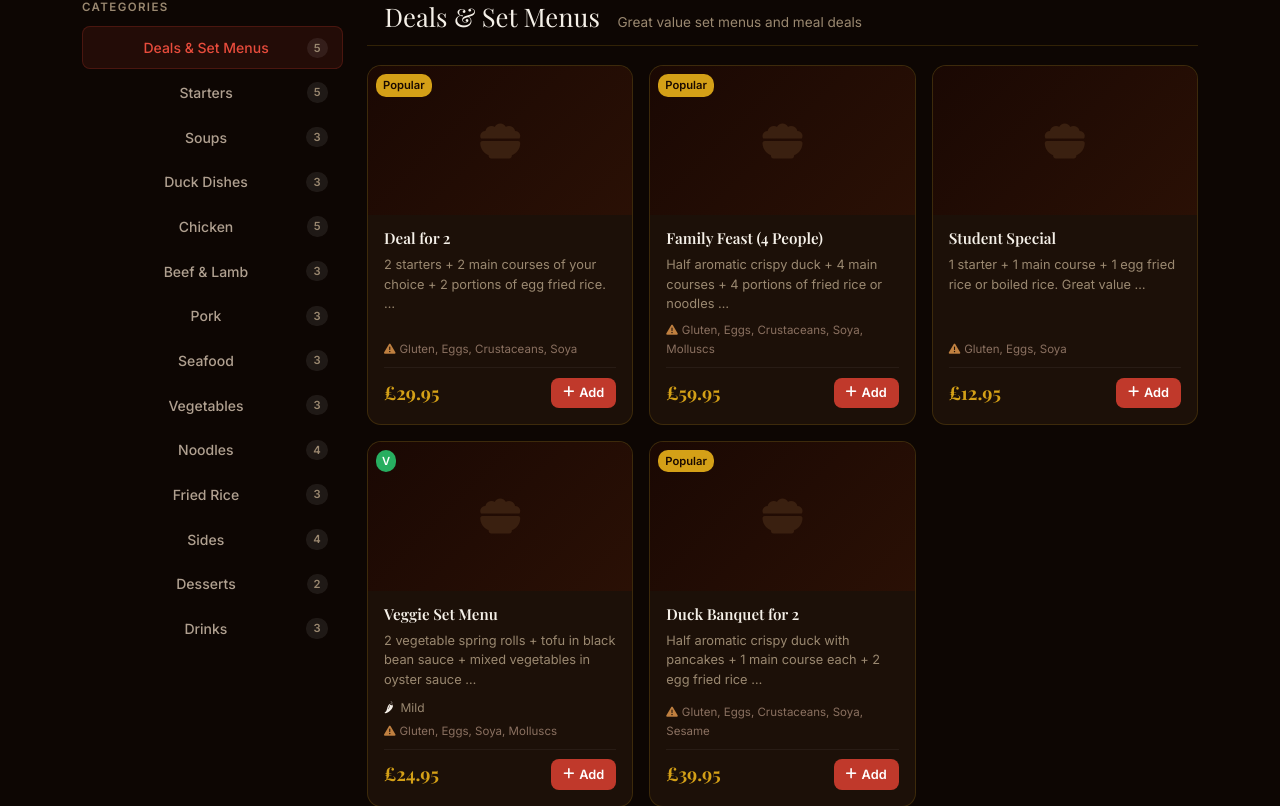
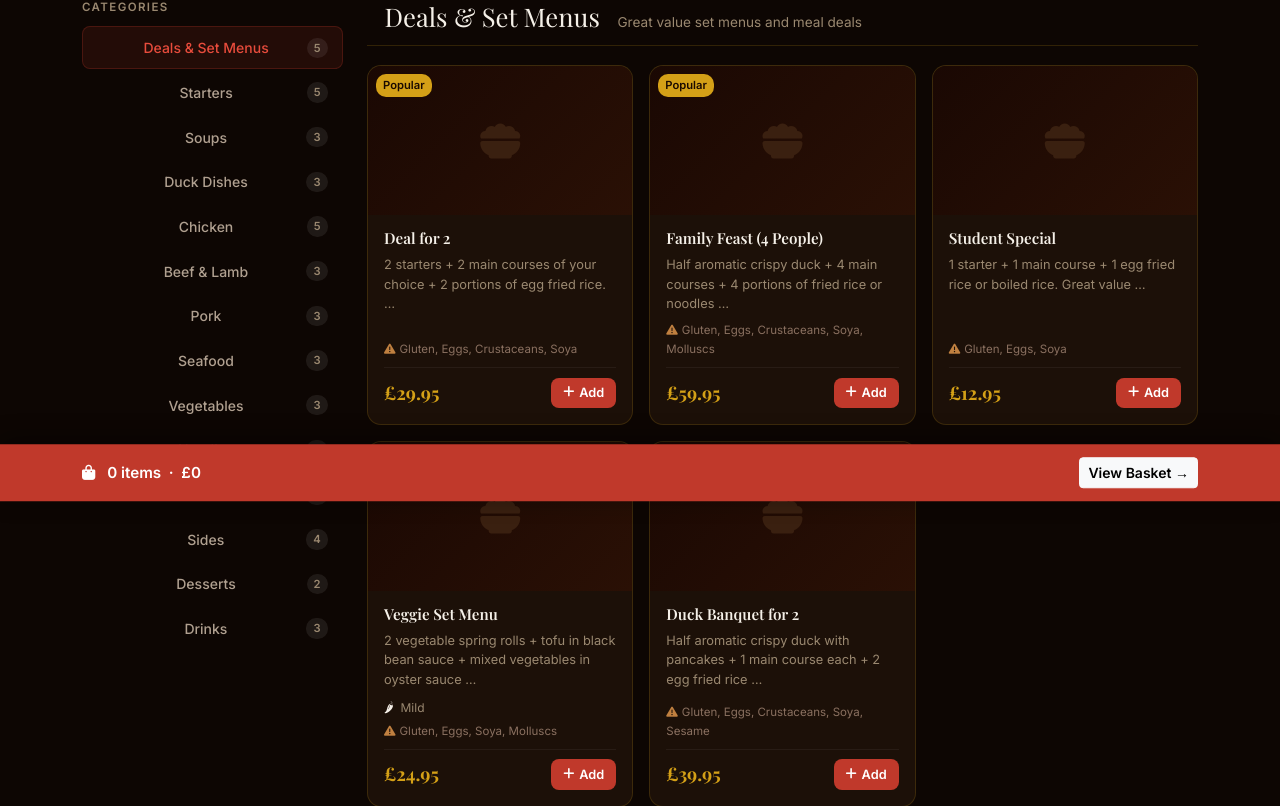
Before and after one commit to unqe/Chinese-project, a Django app: page /menu/ in a window 1280 px wide. Shown: the part 361-1167 px from the top of the page. Run offline with Django 4.2, Linux system fonts and the light colour scheme; data comes from the database, SQL or seed files in the repository.

Commit message:
Add CSS styles for menu sticky basket bar with slide-up/down transition

```diff
--- a/static/css/main.css
+++ b/static/css/main.css
@@ -1258,3 +1258,27 @@ hr { border-color: var(--border); }
     .btn-hero-primary, .btn-hero-outline { text-align: center; }
     .delivery-option-card { padding: 0.9rem 0.5rem; font-size: 0.8rem; }
 }
+
+/* -------------------------------------------------------------------------
+   Menu Page — Sticky Basket Bar
+------------------------------------------------------------------------- */
+.menu-basket-bar {
+    position: fixed;
+    bottom: 0;
+    left: 0;
+    right: 0;
+    z-index: 1040;
+    background: var(--red);
+    color: #fff;
+    padding: 0.8rem 0;
+    box-shadow: 0 -4px 24px rgba(0,0,0,0.45);
+    transition: transform 0.3s ease;
+}
+.menu-basket-bar-hidden {
+    transform: translateY(110%);
+    pointer-events: none;
+}
+.menu-basket-bar-info {
+    font-weight: 600;
+    font-size: 0.95rem;
+}
```
